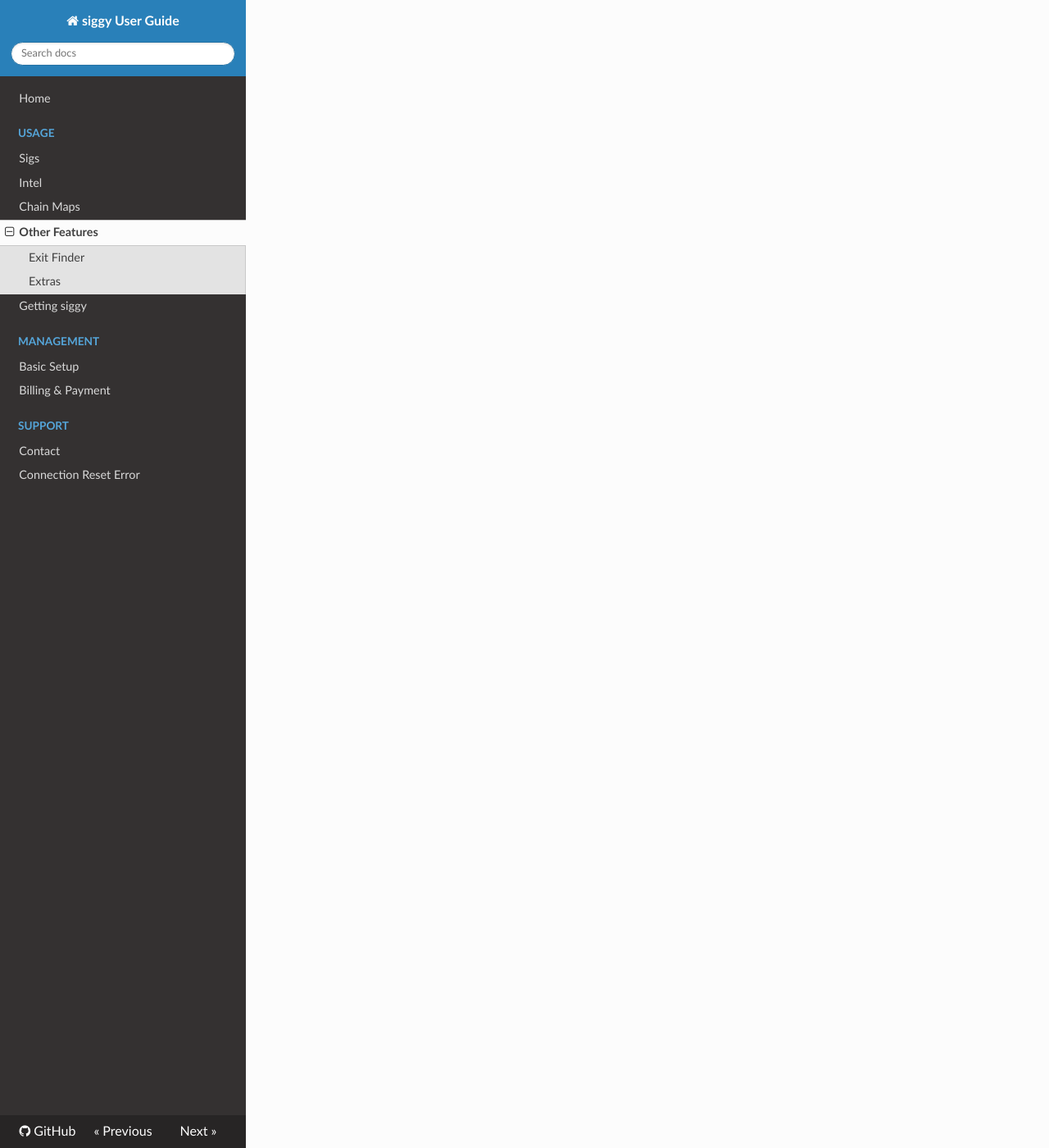
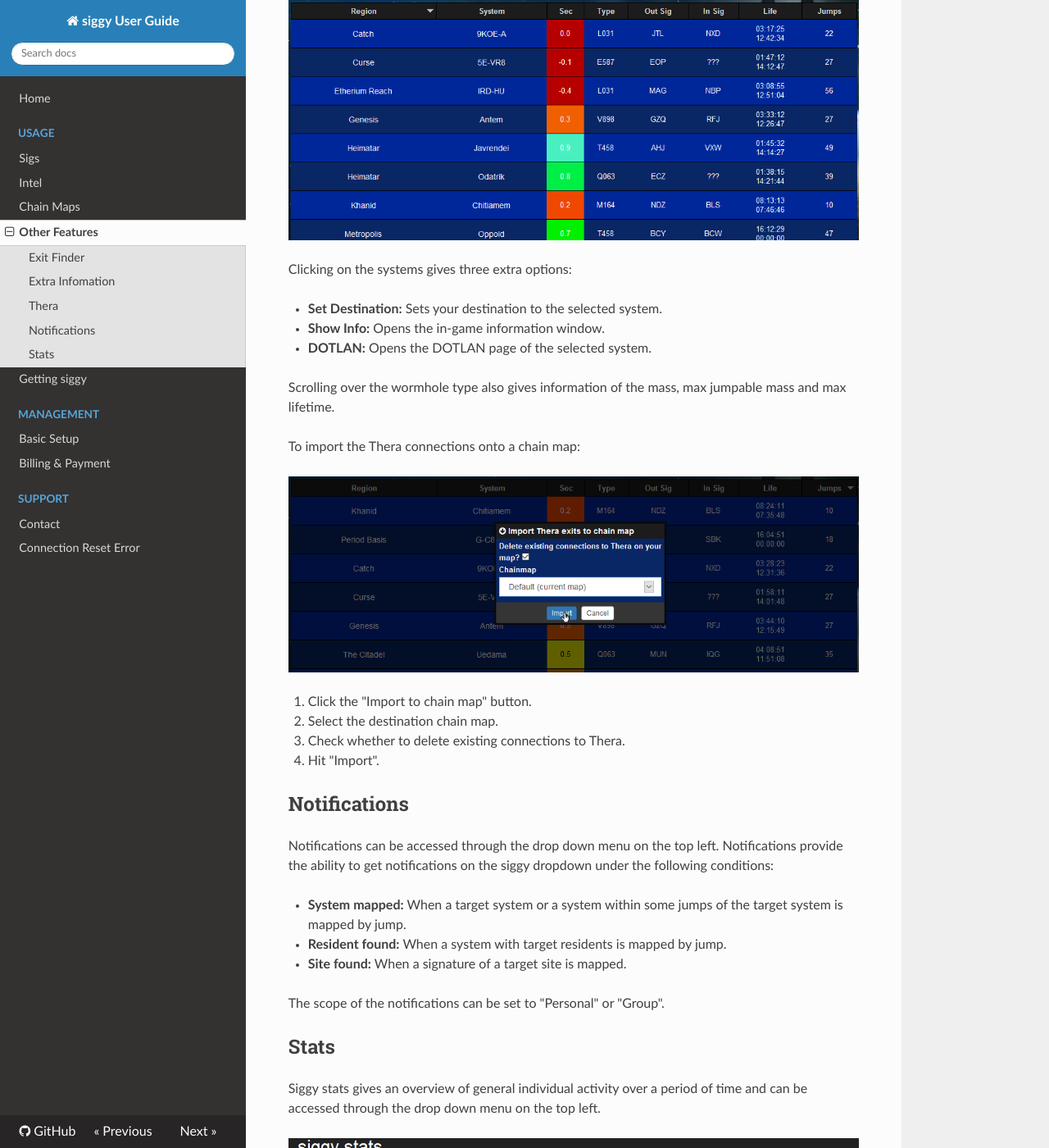
Before and after one commit to marekr/siggy-user-guide, an MkDocs documentation site: the page built from docs/usage/other-features.md, in a window 1280 px wide and 1400 px high, scrolled down 1482 px. Shown: the whole window at 82% size. Built offline with MkDocs 1.6.1, drawn with Linux system fonts in a browser that asks for light colours; nearby versions of some CDN libraries; old or Windows-style settings are respelled for this version of MkDocs; some of the changed text lies outside the part shown.

Commit message:
Updated getting siggy, usage sections

```diff
--- a/docs/usage/other-features.md
+++ b/docs/usage/other-features.md
@@ -16,10 +16,56 @@ To use this feature:
 
 4. Hit "Search"
 
-## Extras
+## Extra Infomation
 
 The "Extras" tab gives access to extra information about the selected system on siggy.
 
 ![Extras Screenshot](img/extra-information.png)
 
 It gives details of the system such as True Sec and Radius, as well as providing links to the corresponding EVE-survival pages on the anomalies within the system.
+
+## Thera
+
+The "Thera" page provides information on the latest connections to the wormhole system Thera. It can be accessed through the drop down menu on the top left. The wormhole data is imported from [EvE-Scout](http://www.eve-scout.com/).
+
+![Thera Screenshot](img/thera.png)
+
+Clicking on the systems gives three extra options:
+
+* **Set Destination:** Sets your destination to the selected system.
+
+* **Show Info:** Opens the in-game information window.
+
+* **DOTLAN:** Opens the DOTLAN page of the selected system.
+
+Scrolling over the wormhole type also gives information of the mass, max jumpable mass and max lifetime.
+
+To import the Thera connections onto a chain map:
+
+![Thera Import Screenshot](img/thera-import.png)
+
+1. Click the "Import to chain map" button.
+
+2. Select the destination chain map.
+
+3. Check whether to delete existing connections to Thera.
+
+4. Hit "Import".
+
+## Notifications
+
+Notifications can be accessed through the drop down menu on the top left. Notifications provide the ability to get notifications on the siggy dropdown under the following conditions:
+
+* **System mapped:** When a target system or a system within some jumps of the target system is mapped by jump.
+
+* **Resident found:** When a system with target residents is mapped by jump.
+
+* **Site found:** When a signature of a target site is mapped.
+
+The scope of the notifications can be set to "Personal" or "Group".
+
+## Stats
+
+Siggy stats gives an overview of general individual activity over a period of time and can be accessed through the drop down menu on the top left.
+
+![Siggy Stats Screenshot](img/siggy-stats.png)
```
Also changed, not shown: docs/getting-siggy.md (+18 -6 lines), docs/usage/chainmaps.md (+17 -0 lines), docs/usage/sigs.md (+18 -0 lines), docs/usage/img/scan-summary.png (added), docs/usage/img/siggy-stats.png (added), docs/usage/img/thera-import.png (added), docs/usage/img/thera.png (added).
